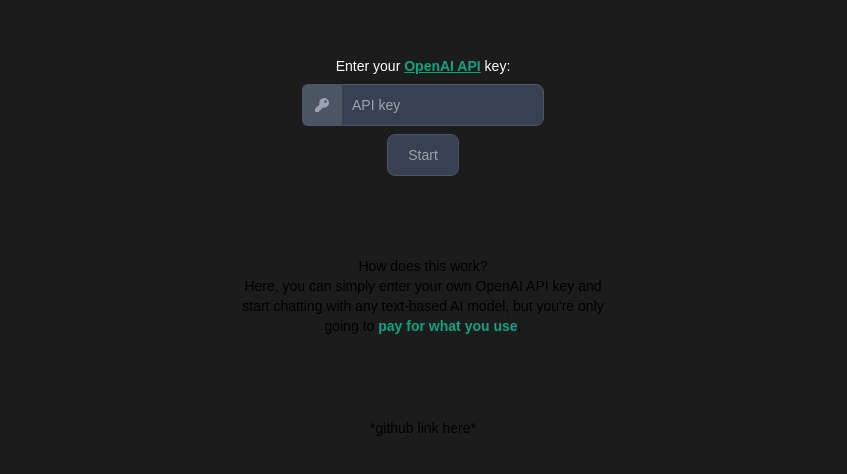
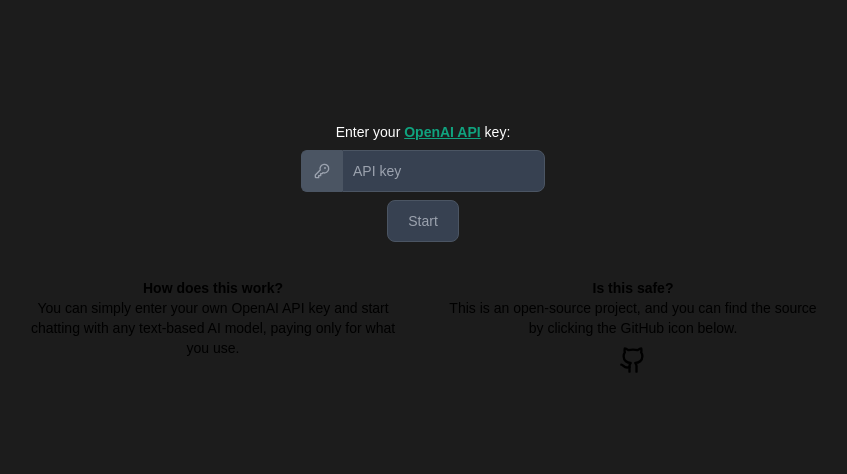
Before and after one commit to d9c/tokenwise, a Next.js app: page / in a window 1280 px wide. Shown: the part 152-626 px from the top of the page, without its empty margins (217-1064 px from the left). Built offline with nearby package versions, Linux system fonts and the light colour scheme; a web font is replaced by a local one.

Commit message:
style changes

```diff
--- a/src/app/chat/page.tsx
+++ b/src/app/chat/page.tsx
@@ -4,16 +4,8 @@ import { ChatInput } from '@/components/chat-input';
 export default function Chat() {
   return (
     <div className="flex h-full w-full flex-col items-center">
-      <div className="px-2 py-2 text-xs">
-        <span>header</span>
-      </div>
-
       <ChatMessages />
       <ChatInput />
-
-      <div className="px-2 py-2 text-xs">
-        <span>footer</span>
-      </div>
     </div>
   );
 }
--- a/src/components/chat-messages.tsx
+++ b/src/components/chat-messages.tsx
@@ -10,14 +10,20 @@ export const ChatMessages = () => {
   const inverseMessages = [...messages].reverse();
 
   return (
-    <div className="w-full overflow-y-auto">
+    <>
+      {inverseMessages.length > 0 ? (
+        <div className="h-full w-full overflow-y-auto py-6">
           <div className="mx-auto w-[48rem]">
             <div className="flex flex-col-reverse gap-9">
               <div className="flex-1 flex-grow" />
               {inverseMessages.map((message, index) => (
                 <div className="chat-message flex gap-2" key={index}>
                   <div className="w-[24px]">
-                {message.isUserMessage ? <User size={24} /> : <Bot size={24} />}
+                    {message.isUserMessage ? (
+                      <User size={24} />
+                    ) : (
+                      <Bot size={24} />
+                    )}
                   </div>
                   <div className="flex flex-col gap-2">
                     <span className="text-sm font-semibold">
@@ -32,5 +38,11 @@ export const ChatMessages = () => {
             </div>
           </div>
         </div>
+      ) : (
+        <div className="flex h-full w-full items-center justify-center">
+          <span className="text-sm">No messages yet</span>
+        </div>
+      )}
+    </>
   );
 };
--- a/src/components/login.tsx
+++ b/src/components/login.tsx
@@ -3,27 +3,22 @@
 import { useState, useContext } from 'react';
 import { useRouter } from 'next/navigation';
 import { ApiKeyContext } from '@/contexts/api-key';
-import { FaKey } from 'react-icons/fa';
+import { Github, KeyRound } from 'lucide-react';
 
 export const Login = () => {
-  const router = useRouter();
-
   const [key, setKey] = useState('');
   const { setApiKey } = useContext(ApiKeyContext);
 
-  const validateKey = async (key: string) => {
-    // Implement validation logic here
-    return key.startsWith('sk-'); // Example validation
-  };
+  const router = useRouter();
 
-  const handleOnClick = async () => {
-    const isValid = await validateKey(key);
-    if (isValid) {
-      setApiKey(key);
-      router.push('/chat');
+  const handleOnClick = () => {
+    if (!key.startsWith('sk-')) {
+      window.alert('Invalid API Key. Please check your key and try again.');
+      setKey('');
       return;
     }
-    // setError('Invalid API Key. Please check your key and try again.');
+    setApiKey(key);
+    router.push('/chat');
   };
 
   return (
@@ -43,7 +38,7 @@ export const Login = () => {
 
         <div className="flex">
           <span className="inline-flex items-center rounded-s-md border border-e-0 border-gray-600 bg-gray-600 px-3 text-sm text-gray-400">
-            <FaKey size={14} />
+            <KeyRound size={16} />
           </span>
           <input
             type="password"
@@ -65,17 +60,29 @@ export const Login = () => {
         </button>
       </div>
 
-      <div className="mt-20">
-        <span className="block text-center text-sm">How does this work?</span>
-        <p className="max-w-sm text-center text-sm">
-          Here, you can simply enter your own OpenAI API key and start chatting
-          with any text-based AI model, but you're only going to{' '}
-          <strong className="text-[#10A37F]">pay for what you use</strong>.
-        </p>
-      </div>
+      <div className="flex gap-9 pt-9">
+        <div className="text-center text-sm">
+          <span className="font-bold">How does this work?</span>
+          <p className="max-w-sm">
+            You can simply enter your own OpenAI API key and start chatting with
+            any text-based AI model, paying only for what you use.
+          </p>
+        </div>
 
-      <div className="mt-20">
-        <span className="text-sm">*github link here*</span>
+        <div className="flex flex-col items-center justify-center text-center text-sm">
+          <span className="font-bold">Is this safe?</span>
+          <span className="max-w-sm pb-2">
+            This is an open-source project, and you can find the source by
+            clicking the GitHub icon below.
+          </span>
+          <a
+            href="https://github.com"
+            target="_blank"
+            title="GitHub Repository"
+          >
+            <Github size={28} />
+          </a>
+        </div>
       </div>
     </div>
   );
```
Lines whose indentation alone changed are shown as unchanged.
